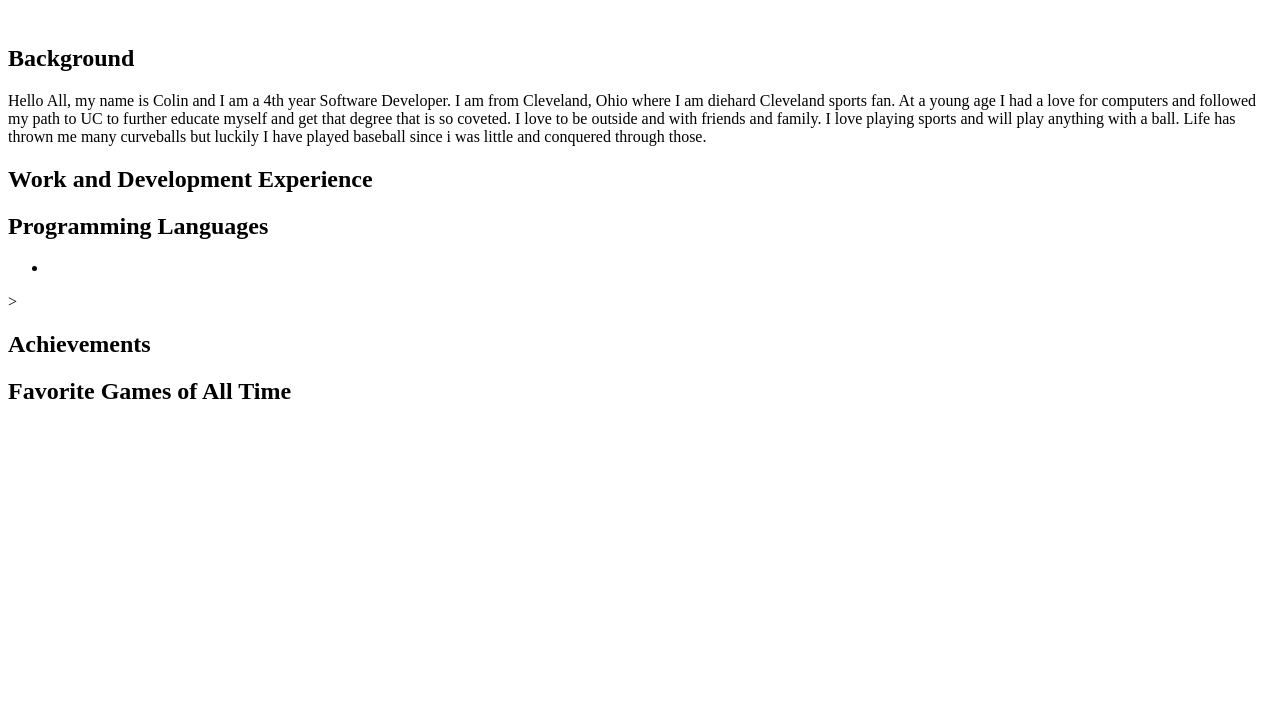
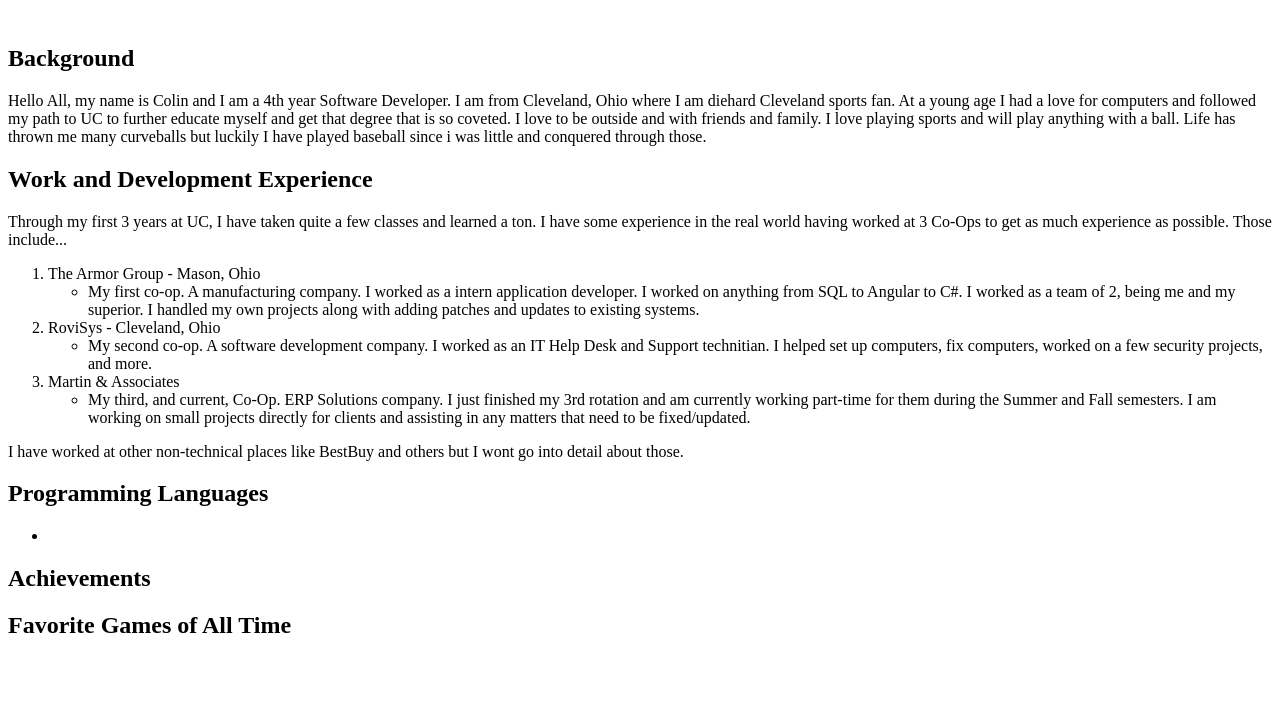
Before and after one commit to bacacr/IT3049-US19-Portfolio, a plain HTML site: page index.html in a window 1280 px wide. Shown: the part 73-800 px from the top of the page. Drawn offline with Linux system fonts and the light colour scheme.

Commit message:
Added work and dev experience

```diff
--- a/index.html
+++ b/index.html
@@ -7,7 +7,7 @@
     <title>Online Portfolio</title>
 </head>
 <body>
-    <h1>About Me: The Introduction of Colin Baca</h1>
+    <h1>About Me: An Introduction of Colin Baca</h1>
     <div>
         <img src = "">
     </div>
@@ -27,7 +27,38 @@
     <div>
         <h2>Work and Development Experience</h2>
         <p>
-
+            Through my first 3 years at UC, I have taken quite a few classes and
+            learned a ton. I have some experience in the real world having worked
+            at 3 Co-Ops to get as much experience as possible. Those include...
+            <ol>
+                <li>The Armor Group - Mason, Ohio</li>
+                    <ul>
+                        <li>
+                            My first co-op. A manufacturing company. I worked as a intern application developer.
+                            I worked on anything from SQL to Angular to C#. I worked as
+                            a team of 2, being me and my superior. I handled my own projects
+                            along with adding patches and updates to existing systems.
+                        </li>
+                    </ul>
+                <li>RoviSys - Cleveland, Ohio</li>
+                    <ul>
+                        <li>
+                            My second co-op. A software development company. I worked as
+                            an IT Help Desk and Support technitian. I helped set up computers,
+                            fix computers, worked on a few security projects, and more.
+                        </li>
+                    </ul>
+                <li>Martin & Associates</li>
+                    <ul>
+                        <li>
+                            My third, and current, Co-Op. ERP Solutions company. I just finished my 3rd rotation and
+                            am currently working part-time for them during the Summer and Fall
+                            semesters. I am working on small projects directly for clients and
+                            assisting in any matters that need to be fixed/updated.
+                        </li>
+                    </ul>
+            </ol>
+            I have worked at other non-technical places like BestBuy and others but I wont go into detail about those.
         </p>
     </div>
     <div>
@@ -36,7 +67,7 @@
             <li>
 
             </li>
-        </ul>>
+        </ul>
     </div>
     <div>
         <h2>Achievements</h2>
```
